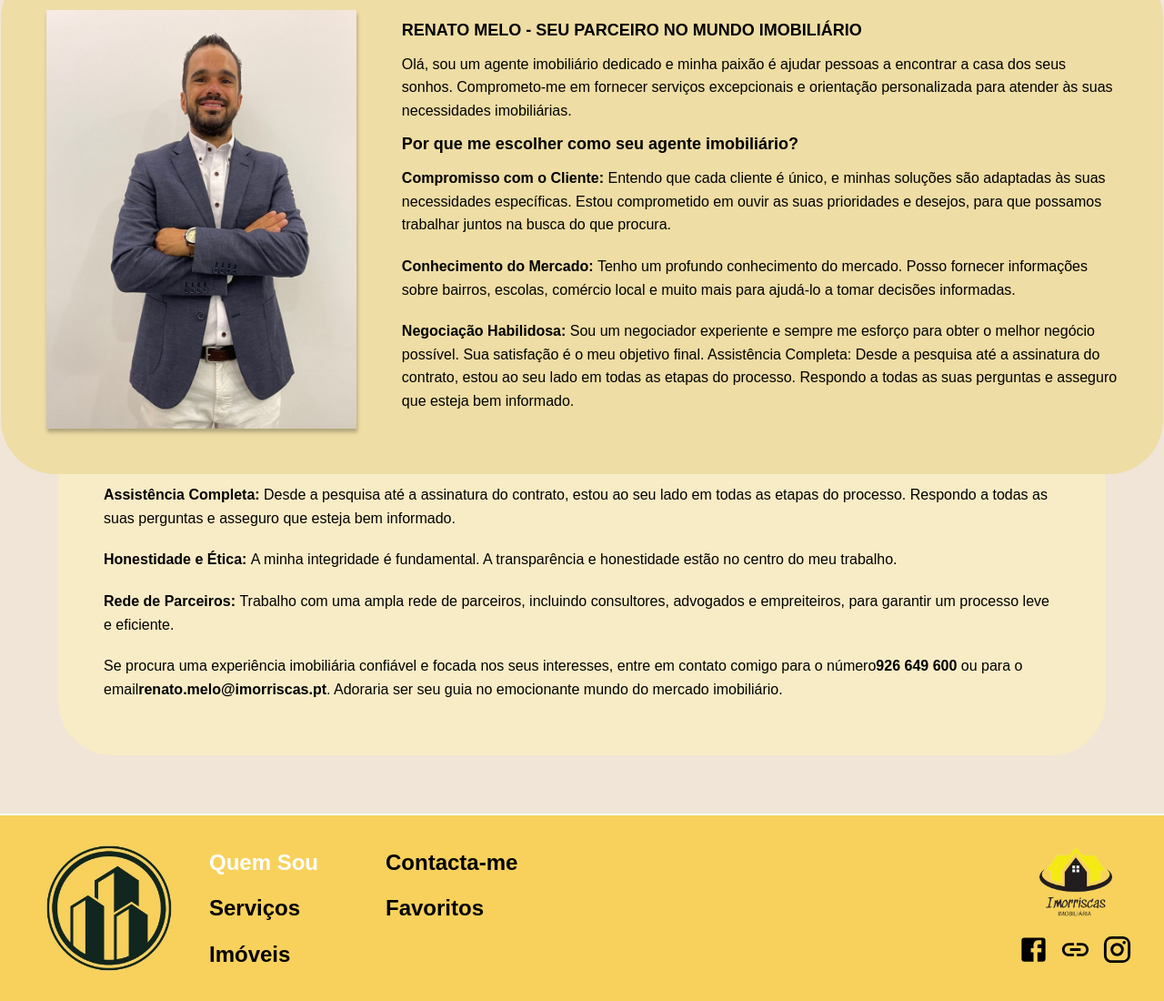
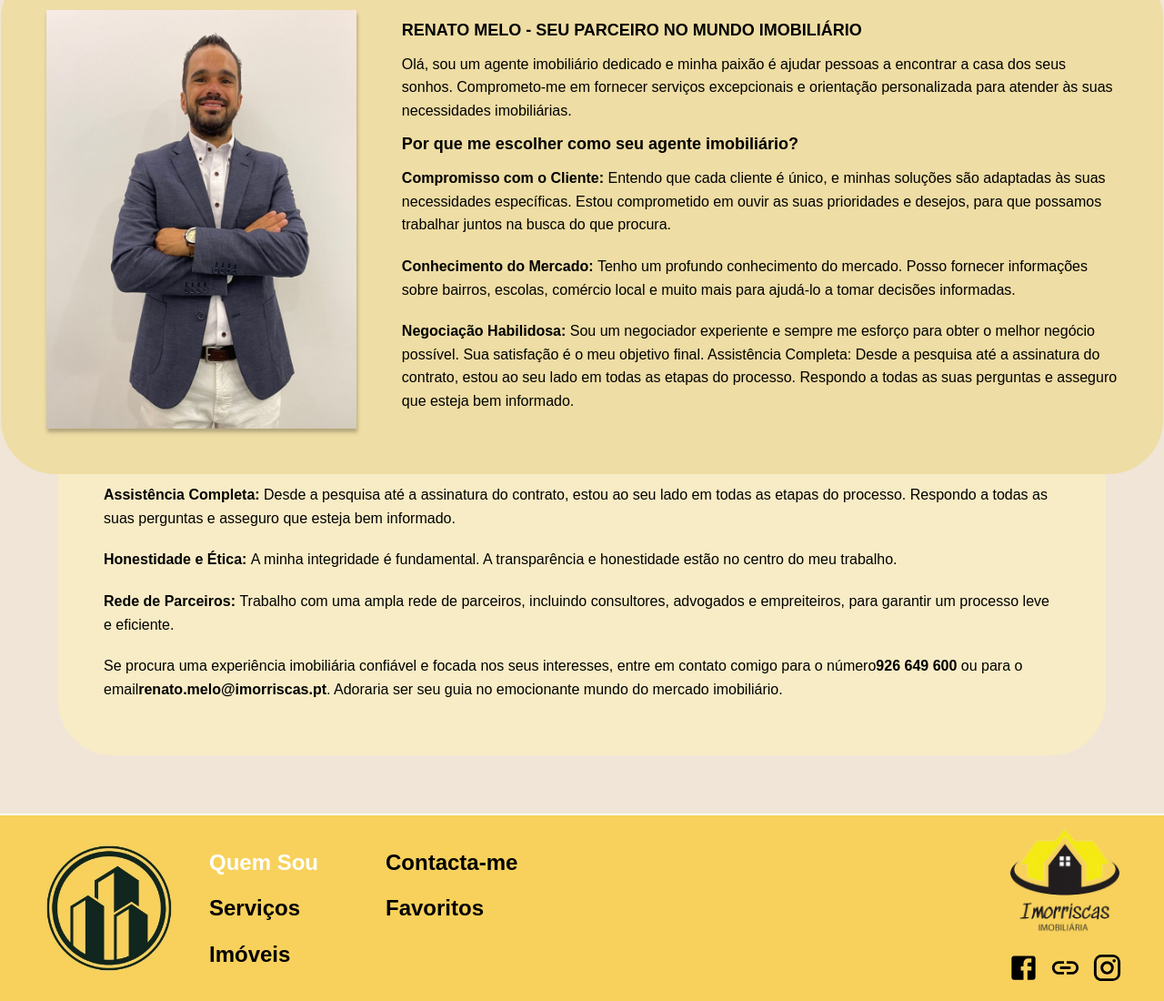
Before and after one commit to Mafaldaandre/RenatoMeloConsultor, a React (Create React App) app: page / in a window 1280 px wide. Shown: the part 568-1668 px from the top of the page at 91% size. Built offline with nearby package versions, Linux system fonts and the light colour scheme.

Commit message:
Alterações de css footer

```diff
--- a/src/components/footer/style.ts
+++ b/src/components/footer/style.ts
@@ -13,7 +13,7 @@ export const FooterContainer = styled.footer`
   padding: 0 50px;
 
   @media screen and (max-width: 767px) {
-    height: 415px;
+    height: 450px;
     width: 100%;
     border-top: 2px solid #fff;
     background: #f8d15c;
@@ -21,18 +21,25 @@ export const FooterContainer = styled.footer`
     flex-direction: column;
     align-items: center;
     padding-bottom: 30px;
+    padding: 0;
   }
   @media screen and (max-width: 350px) {
-    height: 450px;
+    height: 470px;
   }
 `;
 
 export const ContainerOptions = styled.div`
   display: flex;
+  width: 90%;
+
+  @media screen and (max-width: 1200px) {
+    width: 85%;
+  }
 
   @media screen and (max-width: 767px) {
     flex-direction: column;
     align-items: center;
+    width: 100%;
   }
 `;
 
@@ -116,10 +123,16 @@ export const OptionsFooter = styled(NavLink)`
 export const ContainerIcons = styled.div`
   display: flex;
   flex-direction: column;
-  width: 8%;
+  width: 10%;
   align-items: center;
-  height: 80%;
+  height: 100%;
   justify-content: space-evenly;
+  @media screen and (max-width: 1200px) {
+    width: 15%;
+  }
+  @media screen and (max-width: 767px) {
+    width: 100%;
+  }
 `;
 
 export const IconsFooter = styled.div`
@@ -129,7 +142,7 @@ export const IconsFooter = styled.div`
 
   @media screen and (max-width: 767px) {
     position: inherit;
-    padding-top: 10px;
+
     margin-right: 0;
   }
 
@@ -139,24 +152,17 @@ export const IconsFooter = styled.div`
 `;
 
 export const Imorriscas = styled.img`
-  width: 85%;
-
-  @media screen and (max-width: 1200px) {
-    width: 100%;
-  }
+  width: 120px;
+  height: 120px;
 
   @media screen and (max-width: 991px) {
-    width: 150%;
+    width: 100px;
+    height: 100px;
   }
 
   @media screen and (max-width: 767px) {
-    width: 180%;
-  }
-  @media screen and (max-width: 577px) {
-    width: 200%;
-  }
-  @media screen and (max-width: 577px) {
-    width: 370%;
+    width: 70px;
+    height: 70px;
   }
 `;
 
```
